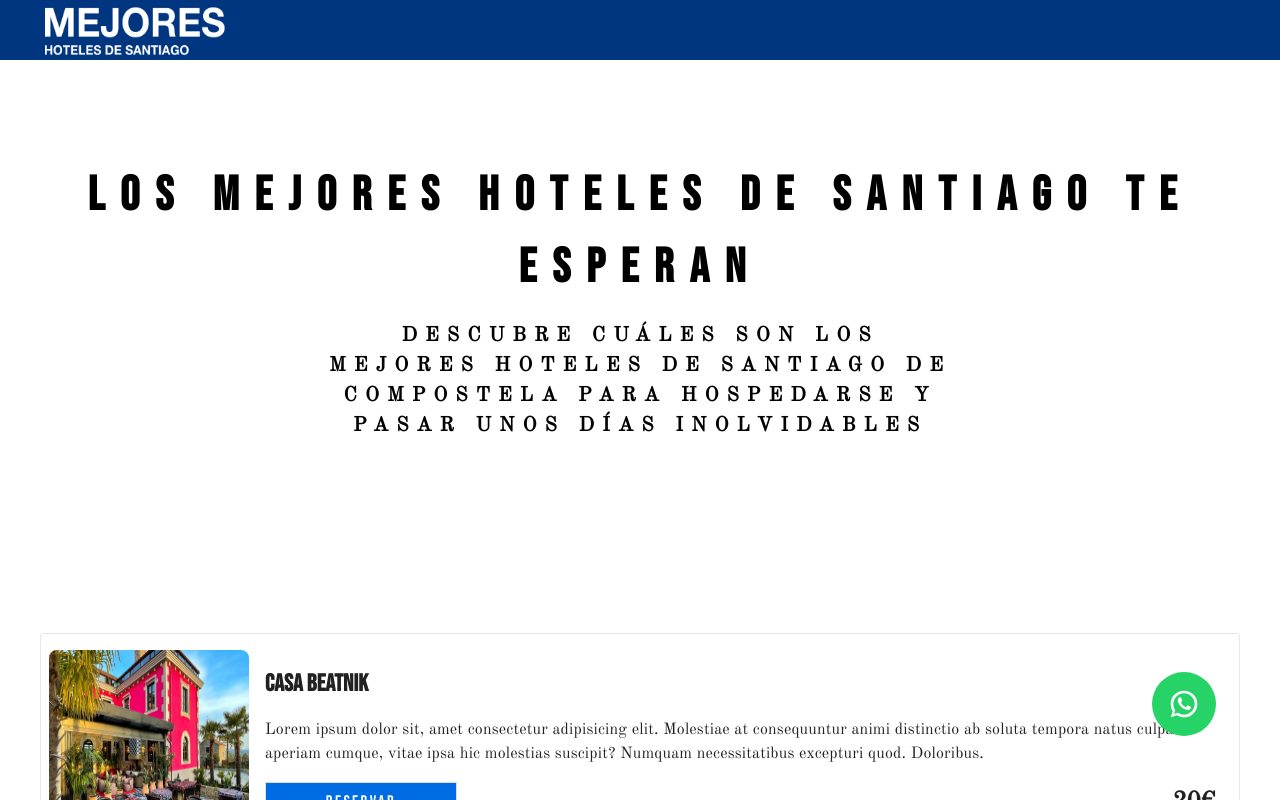
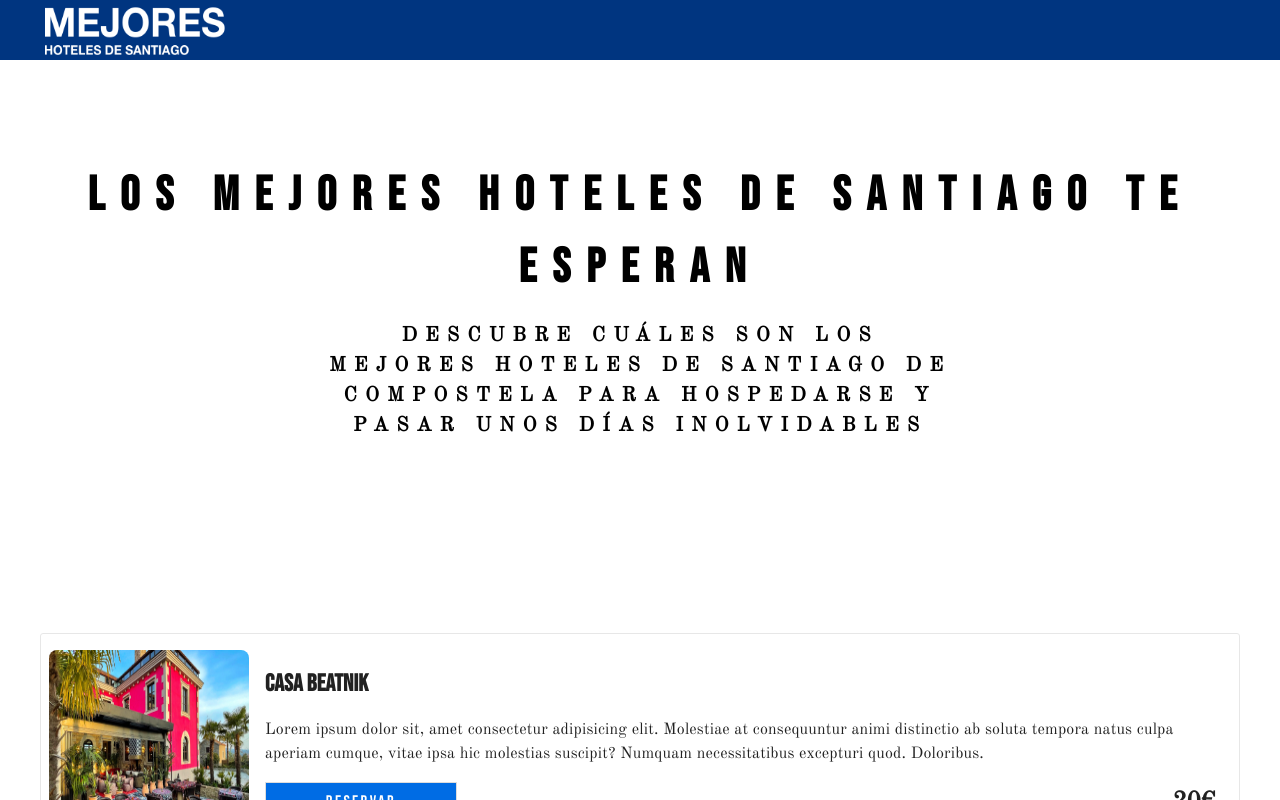
Before and after one commit to alejandrotrigo/mejores-hoteles-santiago, a Next.js app: page / in a window 1280 px wide. Shown: the top 800 px of the page. Built offline with nearby package versions, Linux system fonts and the light colour scheme.

Commit message:
small improvement

```diff
--- a/components/layouts/MainLayout.tsx
+++ b/components/layouts/MainLayout.tsx
@@ -51,8 +51,6 @@ export const MainLayout: React.FC<Props> = ({ title, pageDescription, imageFullU
 			{ children }
 		</main>
 
-		<WhatsAppButton />
-
 		<footer>
 			<Footer />
 		</footer>
```
Also changed, not shown: pages/hoteles/[slug].tsx (+13 -0 lines).
